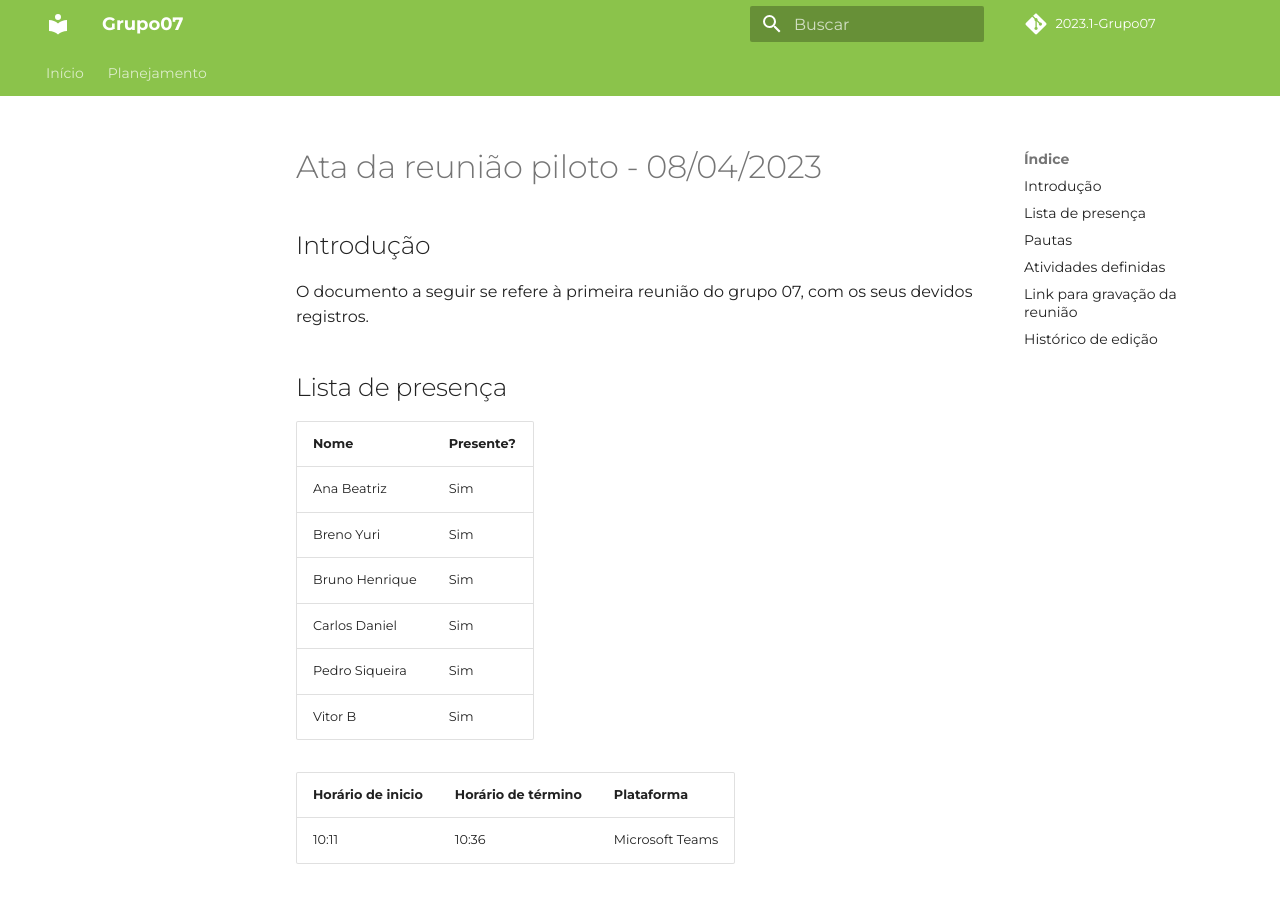
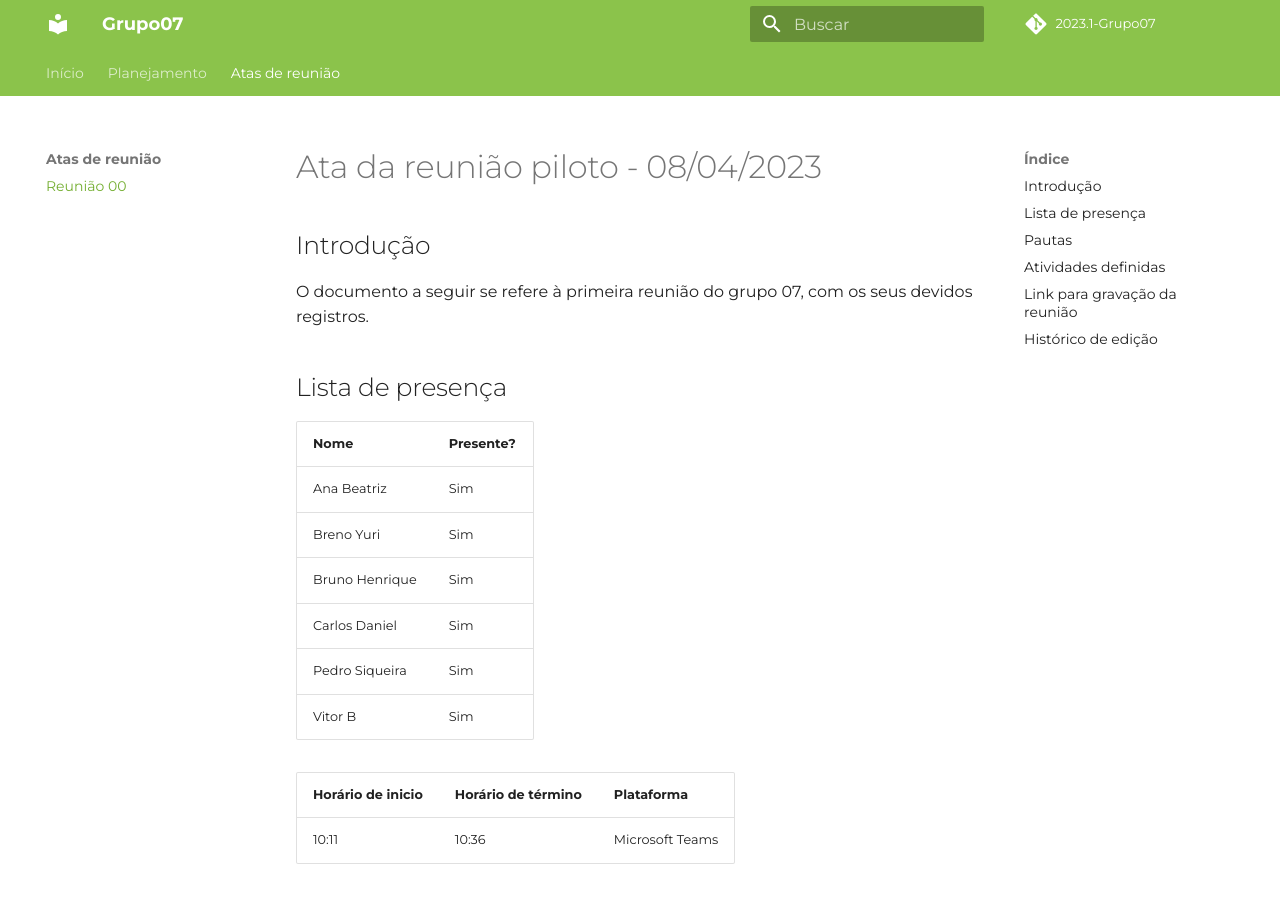
Before and after one commit to Interacao-Humano-Computador/2023.1-Agiel, an MkDocs documentation site: the page built from docs/atas/reuniao-00.md, in a window 1280 px wide and 900 px high. Built offline with MkDocs 1.6.1 and Material for MkDocs 9.7.7, drawn with Linux system fonts in a browser that asks for light colours; some web fonts are replaced; comment, search, counter and statistics services are not loaded.

Commit message:
ata da reunião 00 adicionanda

```diff
--- a/mkdocs.yml
+++ b/mkdocs.yml
@@ -19,3 +19,5 @@ nav:
   - Início: index.md
   - Planejamento:
     - Cronograma: planejamento/cronograma.md
+  - Atas de reunião:
+    - Reunião 00: atas/reuniao-00.md
```
Also changed, not shown: docs/atas/modelo-atas.md (renamed from docs/Atas de reunião/modelo-atas.md), docs/atas/reuniao-00.md (renamed from docs/Atas de reunião/reuniao-00.md), docs/index.md (line endings or trailing spaces).
